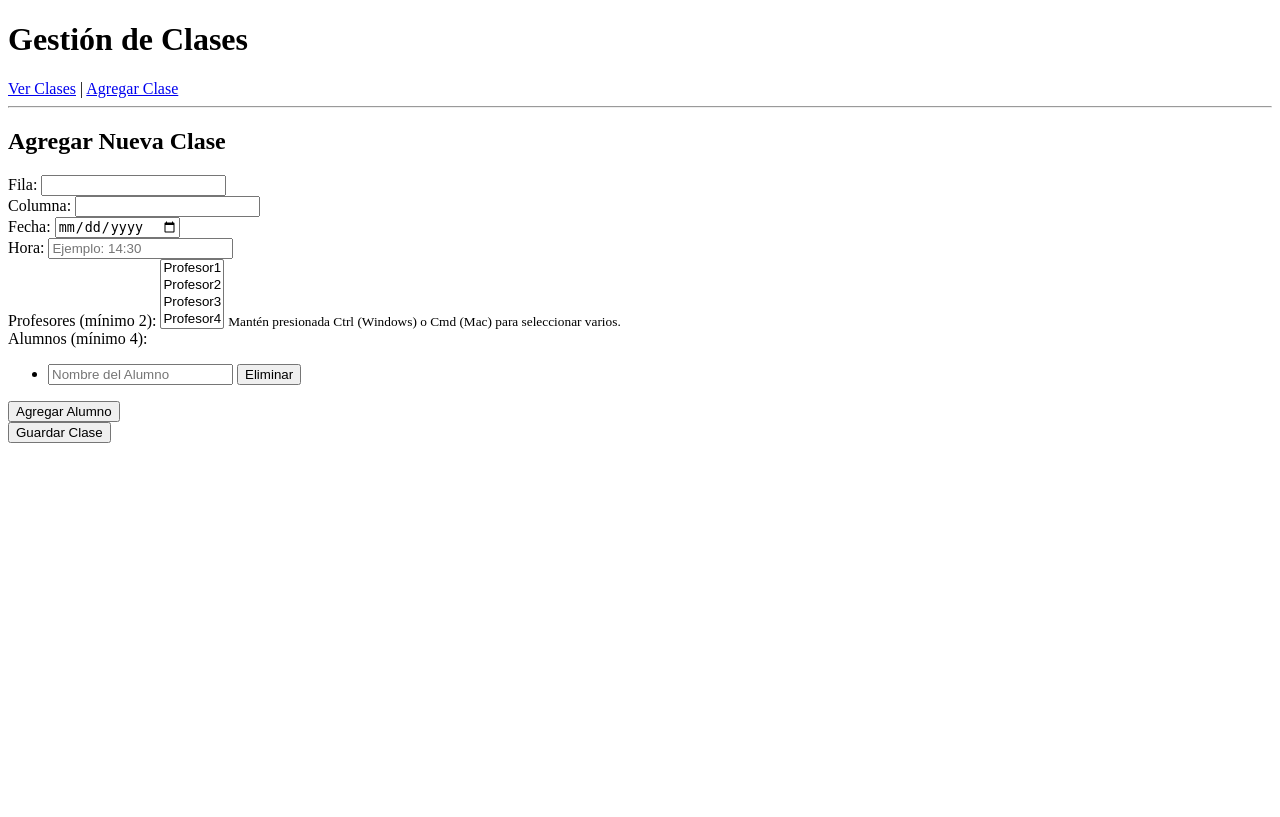
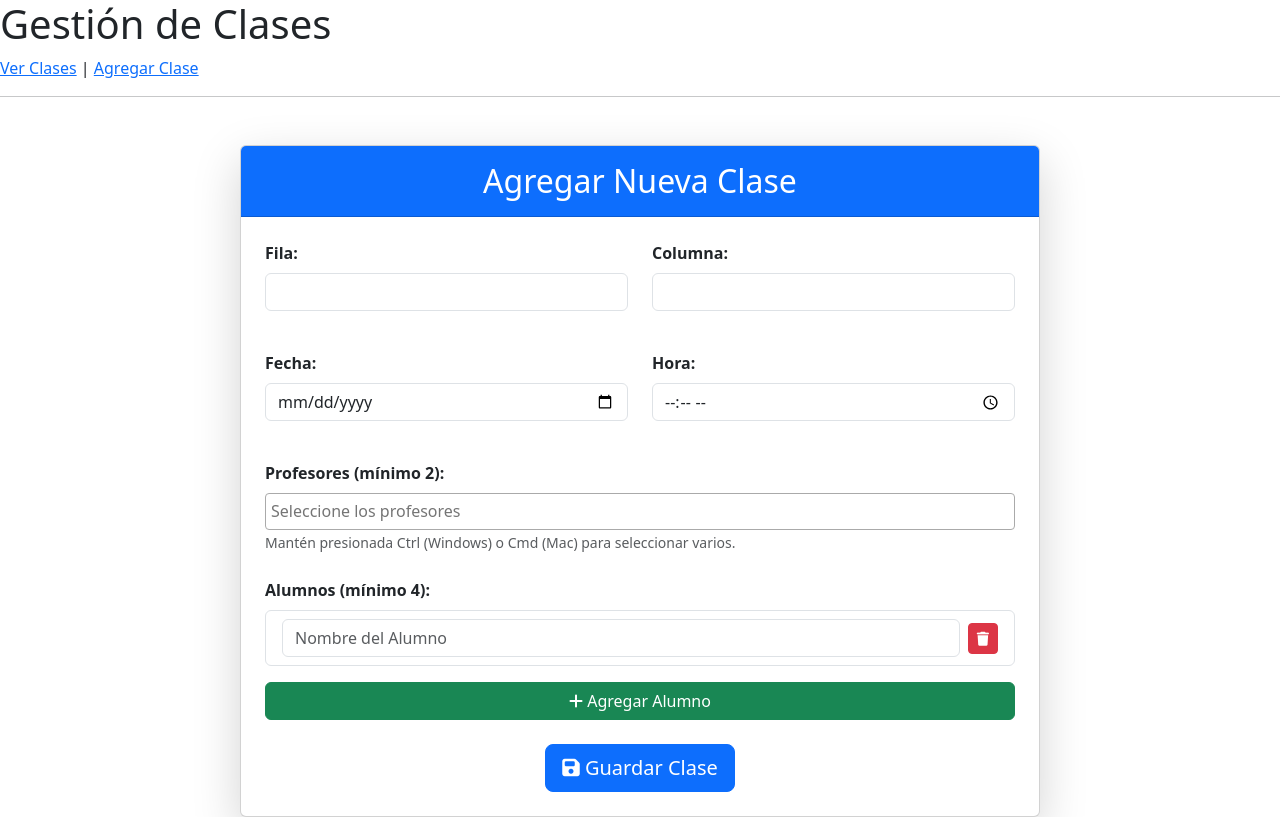
Before and after one commit to Thom204/Barista_School_med, a Django app: page /schedule/create/ in a window 1280 px wide. Before the commit the page ends 443 px from the top, so only its background shows below. Run offline with Django 5.2, Linux system fonts and the light colour scheme; some libraries are stand-ins or nearby versions.

Commit message:
cambios de diseño en vistas de lista y crear

```diff
--- a/class_schedule/schedule/sheets_service.py
+++ b/class_schedule/schedule/sheets_service.py
@@ -14,7 +14,7 @@ def get_service():
 
 
 def read_schedule():
-    """Leer todas las clases almacenadas en la hoja"""
+    """Leer todas las clases almacenadas en la hoja y convertir profesores y alumnos a listas"""
     service = get_service()
     sheet = service.spreadsheets()
     result = sheet.values().get(spreadsheetId=SPREADSHEET_ID, range="A1:Z100").execute()
@@ -24,12 +24,17 @@ def read_schedule():
     for row_idx, row in enumerate(values, start=1):
         for col_idx, cell in enumerate(row, start=1):
             try:
-                clase = json.loads(cell)
+                clase = json.loads(cell)  # Convertir el contenido de la celda a JSON
                 clase["row"] = row_idx
                 clase["col"] = col_idx
+
+                # Convertir profesores y alumnos a listas
+                clase["profesores"] = json.loads(clase["profesores"]) if isinstance(clase["profesores"], str) else clase["profesores"]
+                clase["alumnos"] = json.loads(clase["alumnos"]) if isinstance(clase["alumnos"], str) else clase["alumnos"]
+
                 clases.append(clase)
-            except json.JSONDecodeError:
-                continue  # Ignorar celdas vacías o con datos no válidos
+            except (json.JSONDecodeError, KeyError):
+                continue  # Ignorar celdas vacías o con datos inválidos
 
     return clases
 
--- a/class_schedule/schedule/templates/schedule/base.html
+++ b/class_schedule/schedule/templates/schedule/base.html
@@ -3,6 +3,14 @@
 <head>
     <meta charset="UTF-8">
     <title>{% block title %}Gestión de Clases{% endblock %}</title>
+    <link href="https://cdn.jsdelivr.net/npm/bootstrap@5.3.0/dist/css/bootstrap.min.css" rel="stylesheet">
+    <script src="https://kit.fontawesome.com/a076d05399.js"></script>
+    <script src="https://code.jquery.com/jquery-3.6.0.min.js"></script>
+    <!-- Select2 CSS -->
+    <link href="https://cdn.jsdelivr.net/npm/select2@4.0.13/dist/css/select2.min.css" rel="stylesheet">
+
+<!-- Select2 JS -->
+    <script src="https://cdn.jsdelivr.net/npm/select2@4.0.13/dist/js/select2.min.js"></script>
 </head>
 <body>
     <h1>Gestión de Clases</h1>
@@ -10,5 +18,7 @@
     <a href="{% url 'create_class' %}">Agregar Clase</a>
     <hr>
     {% block content %}{% endblock %}
+    <script src="https://cdn.jsdelivr.net/npm/bootstrap@5.3.0/dist/js/bootstrap.bundle.min.js"></script>
+
 </body>
 </html>
--- a/class_schedule/schedule/templates/schedule/create.html
+++ b/class_schedule/schedule/templates/schedule/create.html
@@ -3,42 +3,54 @@
 {% block title %}Agregar Nueva Clase{% endblock %}
 
 {% block content %}
-<div class="container mt-4">
-    <h2 class="text-center mb-4">Agregar Nueva Clase</h2>
+<div class="container mt-5">
+    <div class="card shadow-lg mx-auto" style="max-width: 800px;">
+        <div class="card-header bg-primary text-white text-center py-3">
+            <h2 class="mb-0">Agregar Nueva Clase</h2>
+        </div>
+        <div class="card-body p-4">
 
             {% if error %}
-    <div class="alert alert-danger">{{ error }}</div>
+            <div class="alert alert-danger alert-dismissible fade show" role="alert">
+                <strong>Error:</strong> {{ error }}
+                <button type="button" class="btn-close" data-bs-dismiss="alert"></button>
+            </div>
             {% endif %}
 
-    <form method="POST" class="shadow p-4 rounded bg-white">
+            <form method="POST" class="needs-validation" novalidate>
                 {% csrf_token %}
 
-        <div class="row">
+                <!-- Fila y Columna -->
+                <div class="row mb-4">
                     <div class="col-md-6 mb-3">
-                <label for="row" class="form-label">Fila:</label>
+                        <label for="row" class="form-label fw-bold">Fila:</label>
                         <input type="number" id="row" name="row" class="form-control" required>
+                        <div class="invalid-feedback">Por favor, ingresa la fila.</div>
                     </div>
-
                     <div class="col-md-6 mb-3">
-                <label for="col" class="form-label">Columna:</label>
+                        <label for="col" class="form-label fw-bold">Columna:</label>
                         <input type="number" id="col" name="col" class="form-control" required>
+                        <div class="invalid-feedback">Por favor, ingresa la columna.</div>
                     </div>
                 </div>
 
-        <div class="row">
+                <!-- Fecha y Hora -->
+                <div class="row mb-4">
                     <div class="col-md-6 mb-3">
-                <label for="fecha" class="form-label">Fecha:</label>
+                        <label for="fecha" class="form-label fw-bold">Fecha:</label>
                         <input type="date" id="fecha" name="fecha" class="form-control" required>
+                        <div class="invalid-feedback">Por favor, ingresa la fecha.</div>
                     </div>
-
                     <div class="col-md-6 mb-3">
-                <label for="hora" class="form-label">Hora:</label>
-                <input type="text" id="hora" name="hora" class="form-control" placeholder="Ejemplo: 14:30" required>
+                        <label for="hora" class="form-label fw-bold">Hora:</label>
+                        <input type="time" id="hora" name="hora" class="form-control" required>
+                        <div class="invalid-feedback">Por favor, ingresa la hora.</div>
                     </div>
                 </div>
 
-        <div class="mb-3">
-            <label for="profesores" class="form-label">Profesores (mínimo 2):</label>
+                <!-- Profesores -->
+                <div class="mb-4">
+                    <label for="profesores" class="form-label fw-bold">Profesores (mínimo 2):</label>
                     <select id="profesores" name="profesores" class="form-select" multiple required>
                         <option value="Profesor1">Profesor1</option>
                         <option value="Profesor2">Profesor2</option>
@@ -48,38 +60,64 @@
                     <small class="text-muted">Mantén presionada Ctrl (Windows) o Cmd (Mac) para seleccionar varios.</small>
                 </div>
 
-        <div class="mb-3">
-            <label class="form-label">Alumnos (mínimo 4):</label>
-            <ul id="alumnos-container" class="list-unstyled">
-                <li class="alumno-field d-flex align-items-center mb-2">
+                <!-- Alumnos -->
+                <div class="mb-4">
+                    <label class="form-label fw-bold">Alumnos (mínimo 4):</label>
+                    <ul id="alumnos-container" class="list-group mb-3">
+                        <li class="list-group-item d-flex align-items-center">
                             <input type="text" name="alumnos" class="form-control me-2" placeholder="Nombre del Alumno" required>
-                    <button type="button" class="btn btn-danger btn-sm" onclick="removeAlumno(this)">Eliminar</button>
+                            <button type="button" class="btn btn-danger btn-sm" onclick="removeAlumno(this)">
+                                <i class="fas fa-trash"></i>
+                            </button>
                         </li>
                     </ul>
-            <button type="button" class="btn btn-primary btn-sm mt-2" onclick="addAlumno()">Agregar Alumno</button>
+                    <button type="button" class="btn btn-success w-100" onclick="addAlumno()">
+                        <i class="fas fa-plus"></i> Agregar Alumno
+                    </button>
                 </div>
 
+                <!-- Botón de Guardar -->
                 <div class="text-center">
-            <button type="submit" class="btn btn-success">Guardar Clase</button>
+                    <button type="submit" class="btn btn-primary btn-lg">
+                        <i class="fas fa-save"></i> Guardar Clase
+                    </button>
                 </div>
             </form>
         </div>
+    </div>
+</div>
+
+<!-- Agregamos Select2 y FontAwesome para mejorar el diseño -->
+<link href="https://cdn.jsdelivr.net/npm/select2@4.0.13/dist/css/select2.min.css" rel="stylesheet">
+<script src="https://cdn.jsdelivr.net/npm/select2@4.0.13/dist/js/select2.min.js"></script>
+<script src="https://kit.fontawesome.com/a076d05399.js"></script>
 
 <script>
-    function addAlumno() {
+    document.addEventListener("DOMContentLoaded", function () {
+        // Inicializar Select2 para el campo de profesores
+        $("#profesores").select2({
+            placeholder: "Seleccione los profesores",
+            allowClear: true
+        });
+
+        // Función para agregar un nuevo campo de alumno
+        window.addAlumno = function () {
             const container = document.getElementById('alumnos-container');
             const alumnoField = document.createElement('li');
-        alumnoField.className = 'alumno-field d-flex align-items-center mb-2';
+            alumnoField.className = 'list-group-item d-flex align-items-center';
             alumnoField.innerHTML = `
                 <input type="text" name="alumnos" class="form-control me-2" placeholder="Nombre del Alumno" required>
-            <button type="button" class="btn btn-danger btn-sm" onclick="removeAlumno(this)">Eliminar</button>
+                <button type="button" class="btn btn-danger btn-sm" onclick="removeAlumno(this)">
+                    <i class="fas fa-trash"></i>
+                </button>
             `;
             container.appendChild(alumnoField);
-    }
+        };
 
-    function removeAlumno(button) {
+        // Función para eliminar un campo de alumno
+        window.removeAlumno = function (button) {
             button.parentElement.remove();
-    }
+        };
+    });
 </script>
-
 {% endblock %}
--- a/class_schedule/schedule/views.py
+++ b/class_schedule/schedule/views.py
@@ -37,7 +37,7 @@ def create_class(request):
             clase.save()
 
             # ✅ Guardamos en Google Sheets
-            write_class(row, col, clase)  # Asegúrate de que esta función esté bien definida
+            write_class(row, col, clase)
 
             return redirect("list_classes")
         except ValueError as e:
```
Also changed, not shown: class_schedule/schedule/static/styles.css (deleted, +0 -36 lines), class_schedule/db.sqlite3. Lines whose indentation alone changed are shown as unchanged.
